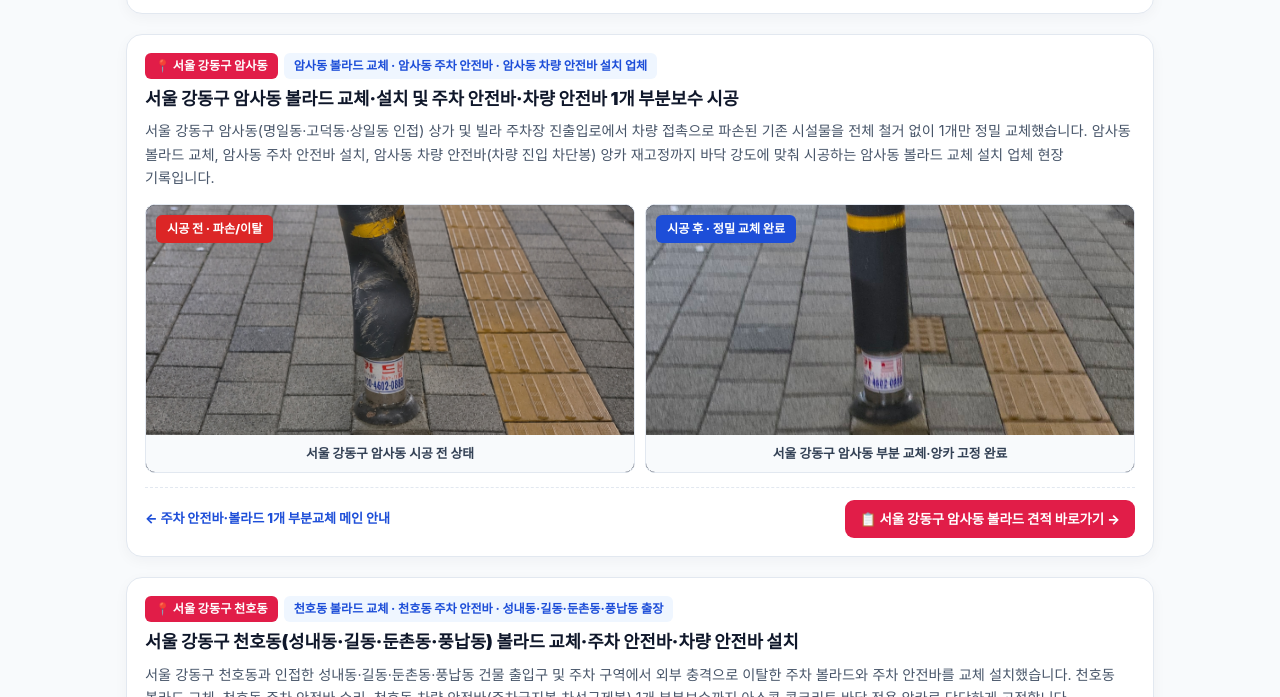
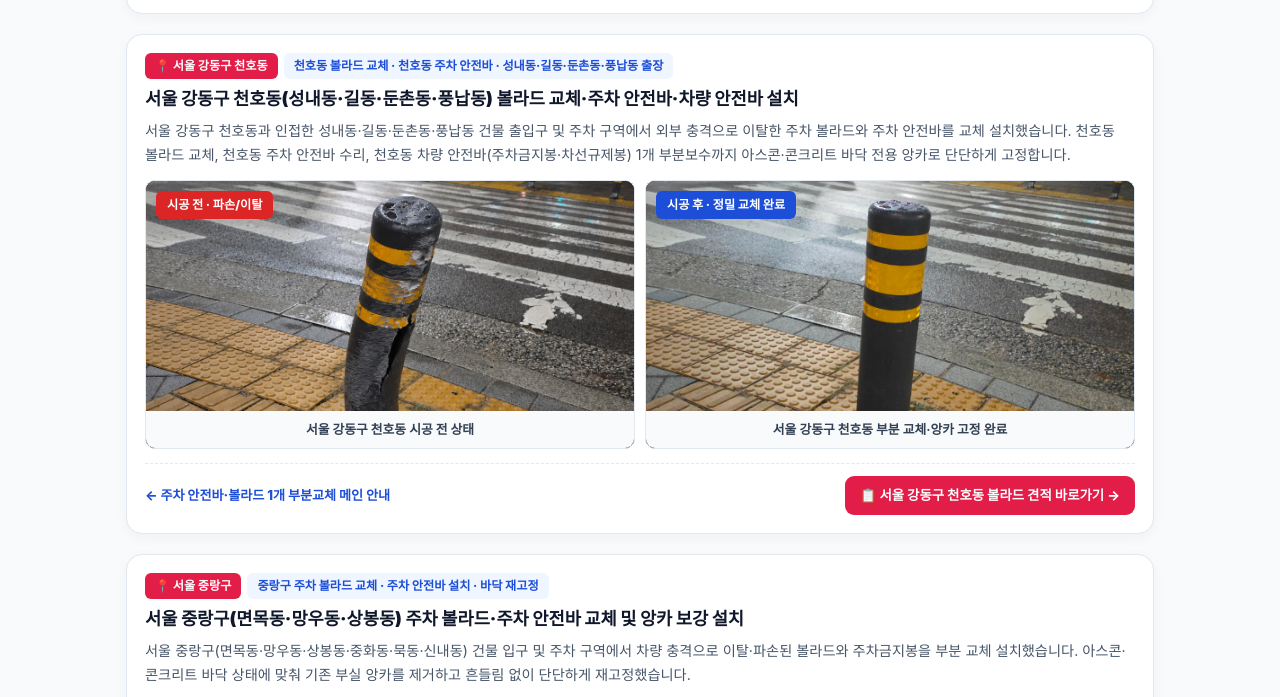
Before and after one commit to organiccej/organiccej.github.io, a plain HTML site: page bollard-archive.html in a window 1280 px wide. Shown: the part 849-1546 px from the top of the page. Drawn offline with Linux system fonts and the light colour scheme.

Commit message:
Update bollard-archive.html

```diff
--- a/bollard-archive.html
+++ b/bollard-archive.html
@@ -273,18 +273,7 @@
   <script>
     // 기존 아카이빙 사례 데이터 (새로운 지역 사례가 생길 때마다 맨 위에 1블록씩 추가!)
     const BOLLARD_CASES = [
-     {
-        area: "seoul",
-        regionLabel: "서울 강동구 암사동",
-        keywordBadge: "암사동 볼라드 교체 · 암사동 주차 안전바 · 암사동 차량 안전바 설치 업체",
-        title: "서울 강동구 암사동 볼라드 교체·설치 및 주차 안전바·차량 안전바 1개 부분보수 시공",
-        desc: "서울 강동구 암사동(명일동·고덕동·상일동 인접) 상가 및 빌라 주차장 진출입로에서 차량 접촉으로 파손된 기존 시설물을 전체 철거 없이 1개만 정밀 교체했습니다. 암사동 볼라드 교체, 암사동 주차 안전바 설치, 암사동 차량 안전바(차량 진입 차단봉) 앙카 재고정까지 바닥 강도에 맞춰 시공하는 암사동 볼라드 교체 설치 업체 현장 기록입니다.",
-        beforeImg: "assets/gangdong_amsa_before.jpg",
-        beforeAlt: "암사동 볼라드 교체 암사동 주차 안전바 암사동 차량 안전바 시공 전",
-        afterImg: "assets/gangdong_amsa_after.jpg",
-        afterAlt: "암사동 볼라드 교체 설치 업체 암사동 주차 안전바 시공 후",
-        quoteRegion: "서울 강동구 암사동"
-      },
+
       {
         area: "seoul",
         regionLabel: "서울 강동구 암사동",
```
